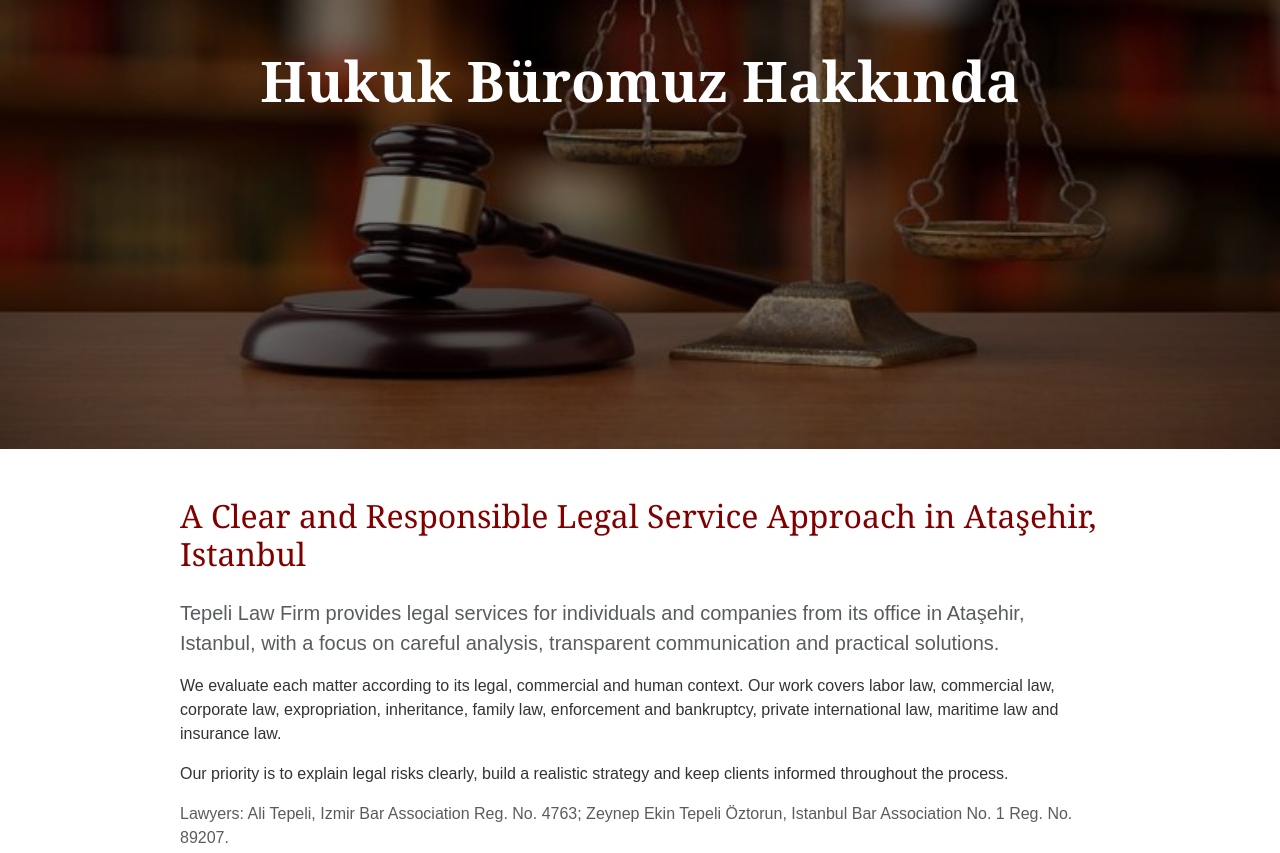
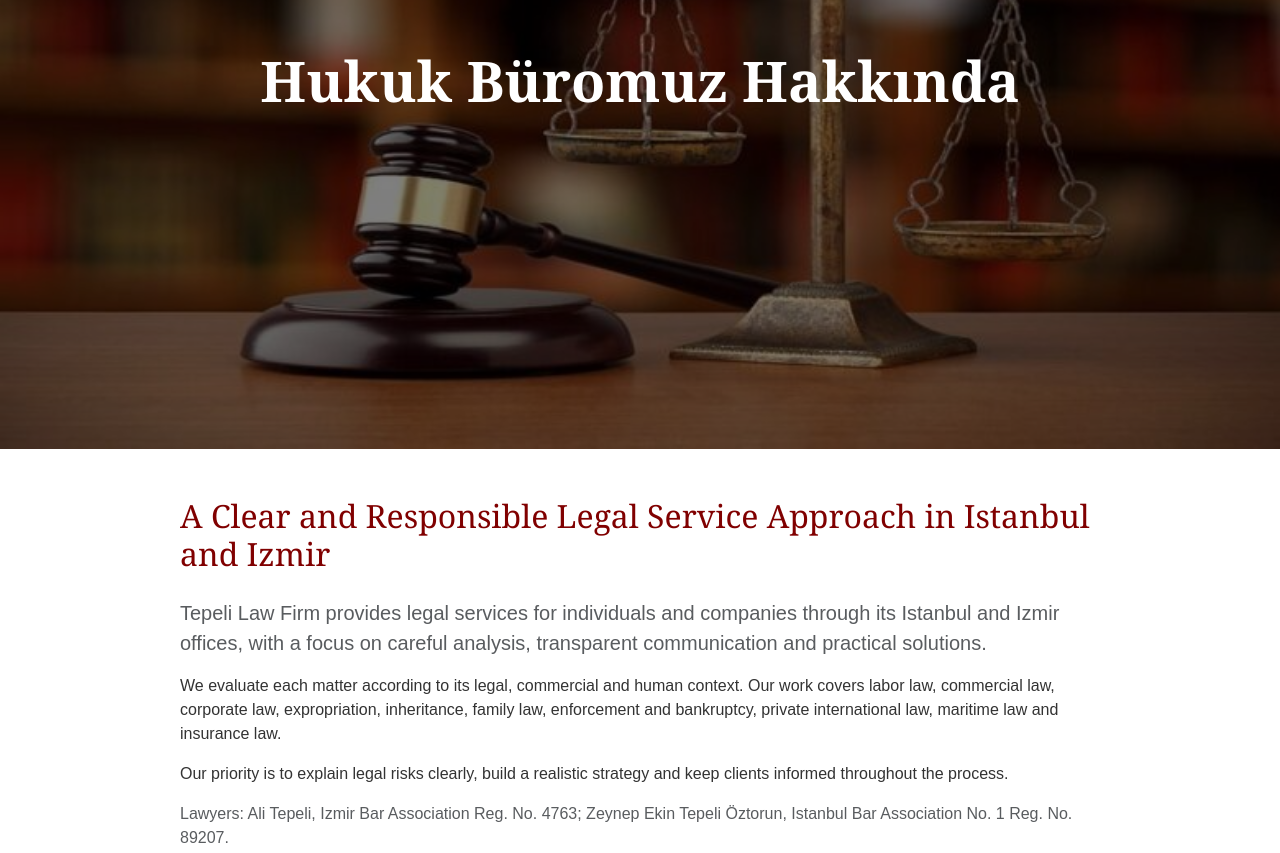
Before and after one commit to denizcangk/tepeli_hukuk, a Django app: page /en/hakkimizda/ in a window 1280 px wide. Shown: the part 58-911 px from the top of the page. Run offline with Django 5.2, Linux system fonts and the light colour scheme.

Commit message:
Update location wording for Istanbul and Izmir

```diff
--- a/ana_sayfa/views.py
+++ b/ana_sayfa/views.py
@@ -24,15 +24,15 @@
 SEO_VERILERI = {
     "tr": {
         "ana_sayfa": {
-            "title": "Tepeli Hukuk Bürosu | Ataşehir İstanbul Avukatlık ve Hukuki Danışmanlık",
-            "description": "Tepeli Hukuk Bürosu Ataşehir İstanbul'da iş, ticaret, şirketler, kamulaştırma, miras, aile, icra-iflas, deniz ve sigorta hukuku alanlarında hizmet verir.",
+            "title": "Tepeli Hukuk Bürosu | İstanbul ve İzmir Avukatlık ve Hukuki Danışmanlık",
+            "description": "Tepeli Hukuk Bürosu İstanbul ve İzmir'de iş, ticaret, şirketler, kamulaştırma, miras, aile, icra-iflas, deniz ve sigorta hukuku alanlarında hizmet verir.",
         },
         "hakkimizda": {
-            "title": "Hakkımızda | Tepeli Hukuk Bürosu Ataşehir",
-            "description": "Ataşehir İstanbul'da faaliyet gösteren Tepeli Hukuk Bürosu'nun çalışma anlayışı, avukat kadrosu ve hukuki hizmet yaklaşımı hakkında bilgi alın.",
+            "title": "Hakkımızda | Tepeli Hukuk Bürosu İstanbul ve İzmir",
+            "description": "İstanbul ve İzmir'de faaliyet gösteren Tepeli Hukuk Bürosu'nun çalışma anlayışı, avukat kadrosu ve hukuki hizmet yaklaşımı hakkında bilgi alın.",
         },
         "calisma_alanlari": {
-            "title": "Çalışma Alanlarımız | Ataşehir Hukuk Bürosu",
+            "title": "Çalışma Alanlarımız | İstanbul ve İzmir Hukuk Bürosu",
             "description": "Tepeli Hukuk Bürosu'nun iş, ticaret, şirketler, kamulaştırma, miras, aile, uluslararası özel hukuk, icra-iflas, deniz ve sigorta hukuku hizmetlerini inceleyin.",
         },
         "ekibimiz": {
@@ -40,8 +40,8 @@
             "description": "Tepeli Hukuk Bürosu avukatları Ali Tepeli ve Zeynep Ekin Tepeli Öztorun'un baro bilgileri ve çalışma alanları hakkında bilgi alın.",
         },
         "iletisim": {
-            "title": "İletişim | Tepeli Hukuk Bürosu Ataşehir İstanbul",
-            "description": "Tepeli Hukuk Bürosu Ataşehir İstanbul adres, telefon ve e-posta bilgilerine ulaşın; randevu ve danışmanlık taleplerinizi iletin.",
+            "title": "İletişim | Tepeli Hukuk Bürosu İstanbul ve İzmir",
+            "description": "Tepeli Hukuk Bürosu İstanbul ve İzmir ofis adresleri, telefon ve e-posta bilgilerine ulaşın; randevu ve danışmanlık taleplerinizi iletin.",
         },
         "haberler": {
             "title": "Güncel Kararlar ve Hukuk Haberleri | Tepeli Hukuk Bürosu",
@@ -192,8 +192,8 @@
         'ofisler': OFISLER,
         'sayfa': {'title': hizmet['baslik'], 'banner': SAYFA_VERILERI['calisma_alanlari']['banner']},
         'seo': seo_context(request, 'calisma_alanlari', {
-            'title': f"{hizmet['baslik']} | Tepeli Hukuk Bürosu Ataşehir",
-            'description': f"{hizmet['baslik']} alanında Ataşehir İstanbul merkezli Tepeli Hukuk Bürosu tarafından sunulan danışmanlık ve dava takibi hizmetleri hakkında bilgi alın.",
+            'title': f"{hizmet['baslik']} | Tepeli Hukuk Bürosu İstanbul ve İzmir",
+            'description': f"{hizmet['baslik']} alanında İstanbul ve İzmir ofisleriyle hizmet veren Tepeli Hukuk Bürosu tarafından sunulan danışmanlık ve dava takibi hizmetleri hakkında bilgi alın.",
         }),
     }
     return render(request, 'pages/calisma_alani_detay.html', context)
--- a/templates/pages/ana_sayfa.html
+++ b/templates/pages/ana_sayfa.html
@@ -7,11 +7,11 @@
         <div class="col-12 text-center mb-5">
             {% if LANGUAGE_CODE == 'en' %}
                 <p class="lead text-muted mx-auto" style="max-width: 860px;">
-                    Tepeli Law Firm provides legal services from its office in Ataşehir, Istanbul, with a focus on labor, commercial, corporate, family, inheritance, enforcement, maritime and insurance law.
+                    Tepeli Law Firm provides legal services through its Istanbul and Izmir offices, with a focus on labor, commercial, corporate, family, inheritance, enforcement, maritime and insurance law.
                 </p>
             {% else %}
                 <p class="lead text-muted mx-auto" style="max-width: 860px;">
-                    Tepeli Hukuk Bürosu, İstanbul Ataşehir'de iş hukuku, ticaret hukuku, şirketler hukuku, aile hukuku, miras hukuku, icra-iflas hukuku, deniz hukuku ve sigorta hukuku alanlarında hizmet sunar.
+                    Tepeli Hukuk Bürosu, İstanbul ve İzmir ofisleriyle iş hukuku, ticaret hukuku, şirketler hukuku, aile hukuku, miras hukuku, icra-iflas hukuku, deniz hukuku ve sigorta hukuku alanlarında hizmet sunar.
                 </p>
             {% endif %}
         </div>
--- a/templates/pages/calisma_alani_detay.html
+++ b/templates/pages/calisma_alani_detay.html
@@ -9,14 +9,14 @@
 
         {% if LANGUAGE_CODE == 'en' %}
             <p>
-                Tepeli Law Firm provides legal consultancy and litigation support in {{ hizmet.baslik }} from its office in Ataşehir, Istanbul. Each matter is reviewed according to the facts of the file, applicable legislation and the client's practical needs.
+                Tepeli Law Firm provides legal consultancy and litigation support in {{ hizmet.baslik }} through its Istanbul and Izmir offices. Each matter is reviewed according to the facts of the file, applicable legislation and the client's practical needs.
             </p>
             <p>
                 The office focuses on clear communication, document-based analysis and realistic process management. For appointment and information requests, you can contact the office by phone, email or the contact form.
             </p>
         {% else %}
             <p>
-                Tepeli Hukuk Bürosu, Ataşehir İstanbul merkezli olarak {{ hizmet.baslik }} alanında hukuki danışmanlık ve dava takibi hizmeti sunar. Her dosya; olayın özellikleri, uygulanacak mevzuat, delil durumu ve müvekkilin pratik ihtiyaçları birlikte değerlendirilerek ele alınır.
+                Tepeli Hukuk Bürosu, İstanbul ve İzmir ofisleriyle {{ hizmet.baslik }} alanında hukuki danışmanlık ve dava takibi hizmeti sunar. Her dosya; olayın özellikleri, uygulanacak mevzuat, delil durumu ve müvekkilin pratik ihtiyaçları birlikte değerlendirilerek ele alınır.
             </p>
             <p>
                 Bu alandaki çalışmalar; ön inceleme, belge değerlendirmesi, risk analizi, müzakere, dava ve takip süreçlerinin planlanması gibi aşamaları kapsayabilir. Somut uyuşmazlıklar bakımından hukuki değerlendirme için büro ile iletişime geçebilirsiniz.
--- a/templates/pages/calisma_alanlari.html
+++ b/templates/pages/calisma_alanlari.html
@@ -6,9 +6,9 @@
     <h2 class="text-center mb-5" style="color: var(--primary-color);">Tüm Çalışma Alanlarımız ve Hizmetlerimiz</h2>
     <p class="lead text-center text-muted mx-auto mb-5" style="max-width: 900px;">
         {% if LANGUAGE_CODE == 'en' %}
-            Tepeli Law Firm provides legal consultancy and litigation services for individual and corporate clients from its office in Ataşehir, Istanbul.
+            Tepeli Law Firm provides legal consultancy and litigation services for individual and corporate clients through its Istanbul and Izmir offices.
         {% else %}
-            Tepeli Hukuk Bürosu, Ataşehir İstanbul merkezli olarak bireysel ve kurumsal müvekkillere aşağıdaki hukuk alanlarında danışmanlık ve dava takibi hizmeti sunar.
+            Tepeli Hukuk Bürosu, İstanbul ve İzmir ofisleriyle bireysel ve kurumsal müvekkillere aşağıdaki hukuk alanlarında danışmanlık ve dava takibi hizmeti sunar.
         {% endif %}
     </p>
     <div class="row">
--- a/templates/pages/hakkimizda.html
+++ b/templates/pages/hakkimizda.html
@@ -4,9 +4,9 @@
     {% get_current_language as LANGUAGE_CODE %}
     {% if LANGUAGE_CODE == 'en' %}
         <section class="mx-auto" style="max-width: 920px;">
-            <h2 class="mb-4" style="color: var(--primary-color);">A Clear and Responsible Legal Service Approach in Ataşehir, Istanbul</h2>
+            <h2 class="mb-4" style="color: var(--primary-color);">A Clear and Responsible Legal Service Approach in Istanbul and Izmir</h2>
             <p class="lead text-muted">
-                Tepeli Law Firm provides legal services for individuals and companies from its office in Ataşehir, Istanbul, with a focus on careful analysis, transparent communication and practical solutions.
+                Tepeli Law Firm provides legal services for individuals and companies through its Istanbul and Izmir offices, with a focus on careful analysis, transparent communication and practical solutions.
             </p>
             <p>
                 We evaluate each matter according to its legal, commercial and human context. Our work covers labor law, commercial law, corporate law, expropriation, inheritance, family law, enforcement and bankruptcy, private international law, maritime law and insurance law.
@@ -20,9 +20,9 @@
         </section>
     {% else %}
         <section class="mx-auto" style="max-width: 920px;">
-            <h2 class="mb-4" style="color: var(--primary-color);">Ataşehir İstanbul'da Açık, Özenli ve Çözüm Odaklı Hukuki Hizmet</h2>
+            <h2 class="mb-4" style="color: var(--primary-color);">İstanbul ve İzmir'de Açık, Özenli ve Çözüm Odaklı Hukuki Hizmet</h2>
             <p class="lead text-muted">
-                Tepeli Hukuk Bürosu, Ataşehir İstanbul'da bireysel ve kurumsal müvekkillerine hukuki danışmanlık, dava takibi ve uyuşmazlık çözümü alanlarında hizmet sunar.
+                Tepeli Hukuk Bürosu, İstanbul ve İzmir ofisleriyle bireysel ve kurumsal müvekkillerine hukuki danışmanlık, dava takibi ve uyuşmazlık çözümü alanlarında hizmet sunar.
             </p>
             <p>
                 Her dosyayı yalnızca mevzuat açısından değil, müvekkilin hedefleri, riskleri ve ihtiyaçları bakımından da değerlendiririz. İş hukuku, ticaret hukuku, şirketler hukuku, kamulaştırma hukuku, miras hukuku, aile hukuku ve mal rejimi davaları, uluslararası özel hukuk, icra-iflas hukuku, uluslararası deniz hukuku ve sigorta hukuku alanlarında çalışırız.
```
